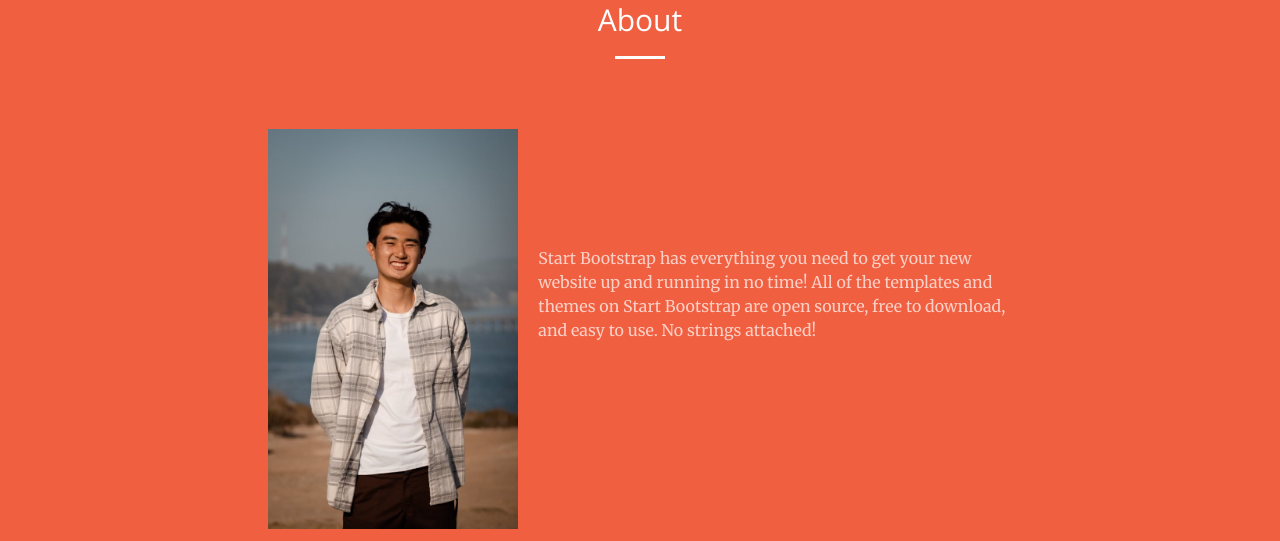
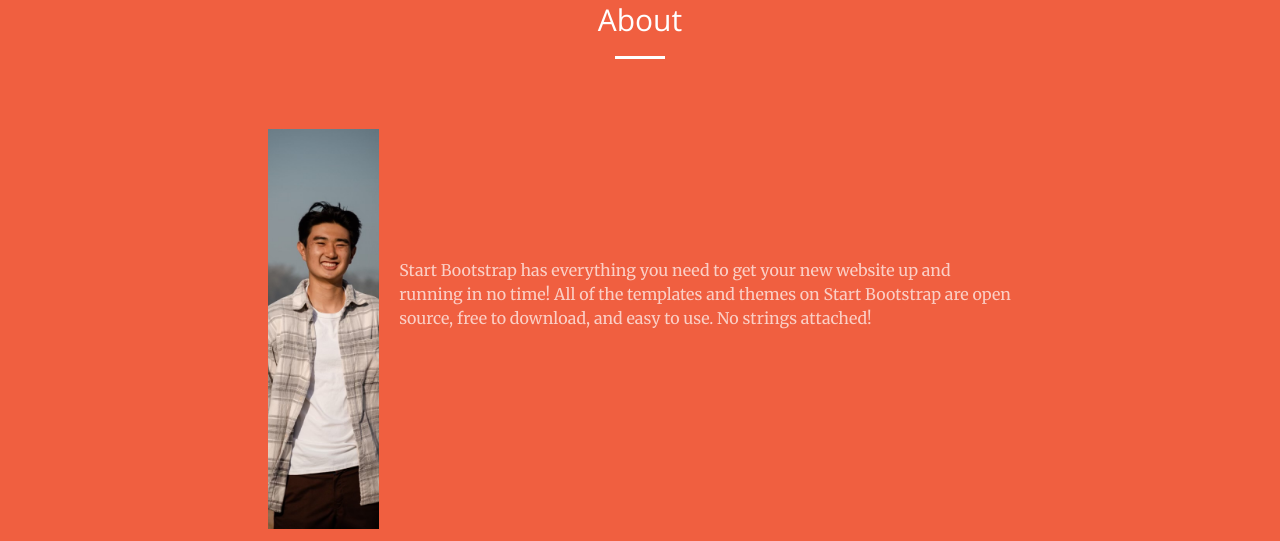
Before and after one commit to kolekikuta/kolekikuta.github.io, a website: page index.html in a window 1280 px wide. Shown: the part 897-1438 px from the top of the page. Drawn offline with nearby package versions, Linux system fonts and the light colour scheme.

```diff
--- a/css/creative.css
+++ b/css/creative.css
@@ -218,6 +218,7 @@
   flex-basis: 40%;
   display: flex;
   justify-content: center;
+  overflow: hidden;
 }
 .about-txt {
   color: rgba(255, 255, 255, 0.7);
--- a/index.html
+++ b/index.html
@@ -94,7 +94,7 @@
                             <img src="img/portrait.jpg" alt="Kole Kikuta" width="350" height="500" style="width: 250px; height: 400px; object-fit: cover;">
                         </div>
                         <div class="about-txt">
-                            <p class="text-faded">Start Bootstrap has everything you need to get your new website up and running in no time! All of the templates and themes on Start Bootstrap are open source, free to download, and easy to use. No strings attached!</p>
+                            <p>Start Bootstrap has everything you need to get your new website up and running in no time! All of the templates and themes on Start Bootstrap are open source, free to download, and easy to use. No strings attached!</p>
                         </div>
                     </div>
                     <a href="#skills" class="page-scroll btn btn-default btn-xl sr-button">Technical Skills</a>
```
